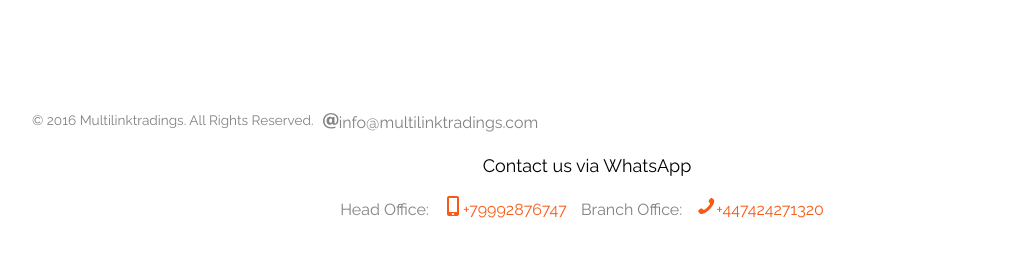
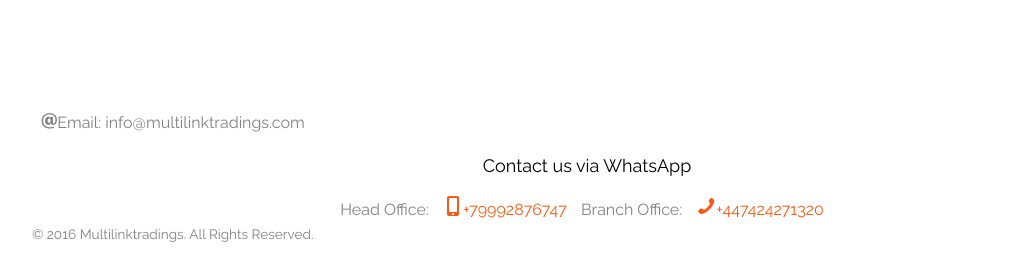
Before and after one commit to tombrowngithub/multilinktradings, a plain HTML site: page index.html in a window 1280 px wide. Shown: the part 6468-6748 px from the top of the page, without its empty margins (53-1086 px from the left). Drawn offline with Linux system fonts and the light colour scheme; files whose address does not match are found by name.

Commit message:
Update index.html
CHanged

```diff
--- a/index.html
+++ b/index.html
@@ -455,10 +455,8 @@
         <div class="gtco-container">
             <div class="row copyright">
                 <div class="col-md-12">
-                    <p class="pull-left">
-                        <small class="block">&copy; 2016 Multilinktradings. All Rights Reserved.</small>
-                    </p>
-                    <p class="contact-link">&ensp;<i class="icon-email"></i>info@multilinktradings.com</p>
+
+                    <p class="contact-link">&ensp;<i class="icon-email"></i>Email:  info@multilinktradings.com</p>
                     <p class="pull-right">
                     <h4 class="text-center">Contact us via WhatsApp</h4>
                     <ul class="gtco-social-icons text-center">
@@ -466,6 +464,10 @@
                         <li>Branch Office: <a href="tel:+447424271320"><i class="icon-phone"></i>+447424271320</a></li>
 
                     </ul>
+
+		     <p class="pull-left">
+                        <small class="block">&copy; 2016 Multilinktradings. All Rights Reserved.</small>
+                    </p>
                 </div>
             </div>
 
```
